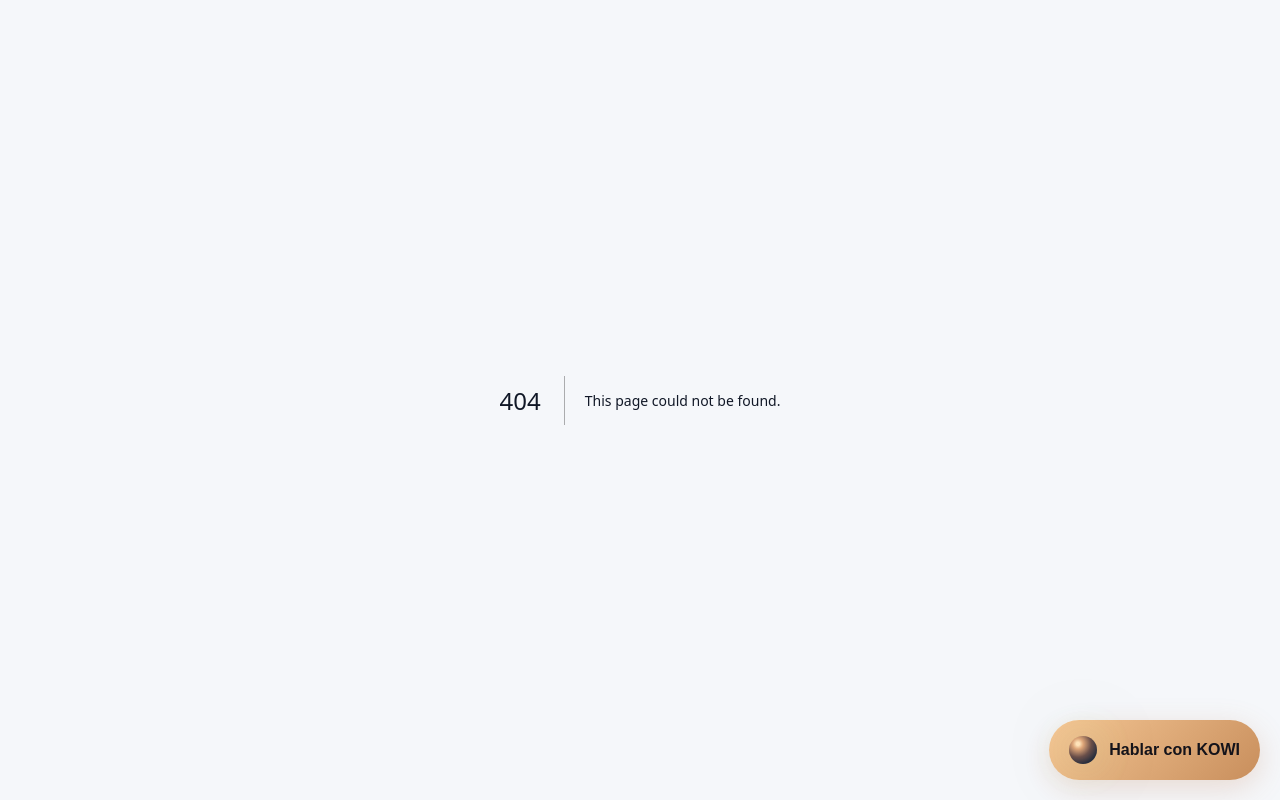
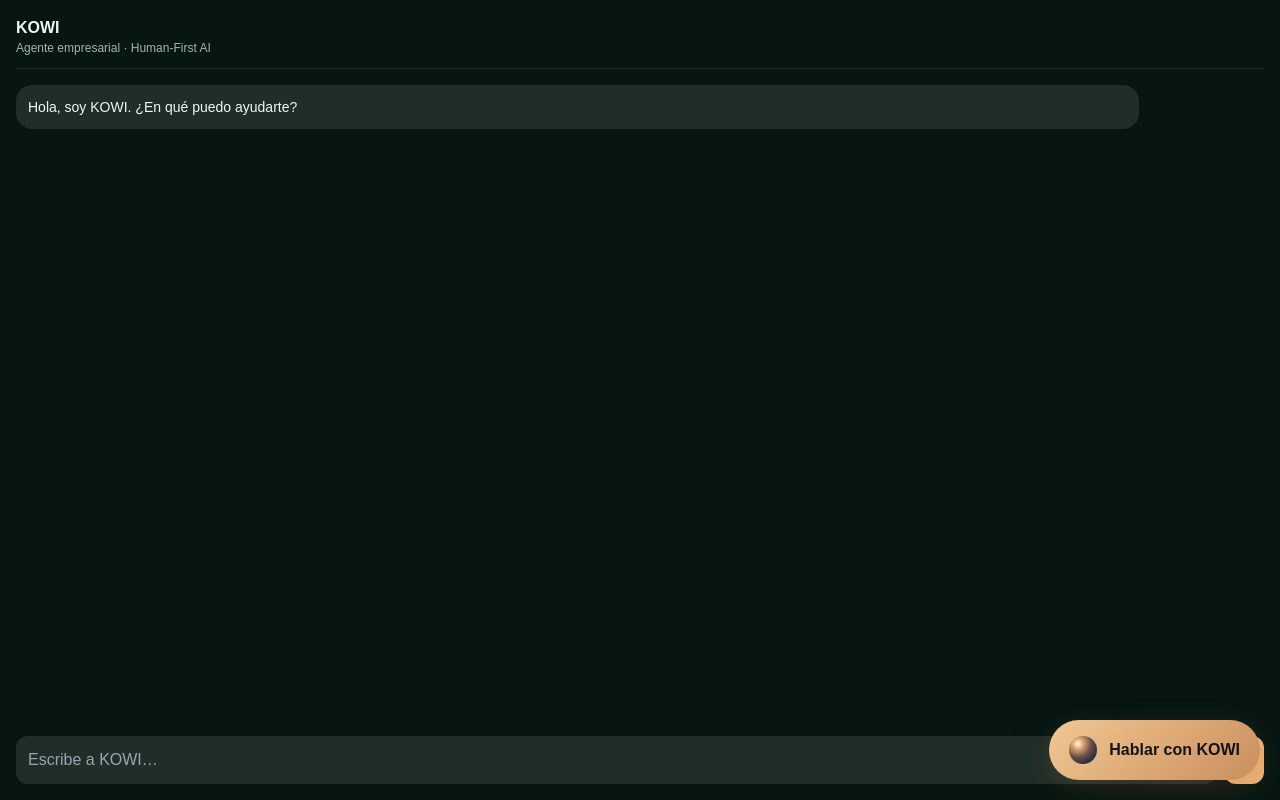
Before and after one commit to KowiFabian/kowi-One-Web, a Next.js app: page /embed/1 in a window 1280 px wide. Before the commit this address had no page. Built offline with nearby package versions, Linux system fonts and the light colour scheme.

Commit message:
feat: isolated KOWI embed surface

```diff
--- /dev/null
+++ b/src/app/embed/[key]/page.tsx
@@ -0,0 +1,4 @@
+'use client'; import {useParams} from 'next/navigation'; import {useState} from 'react';
+export default function Embed(){const {key}=useParams<{key:string}>();const [m,setM]=useState([{r:'k',t:'Hola, soy KOWI. ¿En qué puedo ayudarte?'}]);const [v,setV]=useState('');
+async function send(){const q=v.trim();if(!q)return;setV('');setM(x=>[...x,{r:'u',t:q}]);try{const r=await fetch('/api/public/agent/'+encodeURIComponent(key),{method:'POST',headers:{'content-type':'application/json'},body:JSON.stringify({message:q,origin:document.referrer})});const j=await r.json();setM(x=>[...x,{r:'k',t:j.response||j.error||'No pude responder.'}])}catch{setM(x=>[...x,{r:'k',t:'KOWI no está disponible ahora.'}])}}
+return <main className="flex h-screen flex-col bg-[#071612] p-4 text-[#eef8ef]"><header className="border-b border-white/10 pb-3"><b>KOWI</b><p className="text-xs text-[#9fb9aa]">Agente empresarial · Human-First AI</p></header><div className="flex-1 space-y-3 overflow-y-auto py-4">{m.map((x,i)=><p key={i} className={x.r==='u'?'ml-auto max-w-[85%] rounded-2xl bg-[#e8b37b] p-3 text-sm text-[#17121a]':'max-w-[90%] rounded-2xl bg-white/10 p-3 text-sm'}>{x.t}</p>)}</div><div className="flex gap-2"><input aria-label="Mensaje" value={v} onChange={e=>setV(e.target.value)} onKeyDown={e=>e.key==='Enter'&&send()} className="min-w-0 flex-1 rounded-xl bg-white/10 p-3" placeholder="Escribe a KOWI…"/><button onClick={send} className="rounded-xl bg-[#e8b37b] px-4 font-bold text-[#17121a]">↑</button></div></main>}
```
